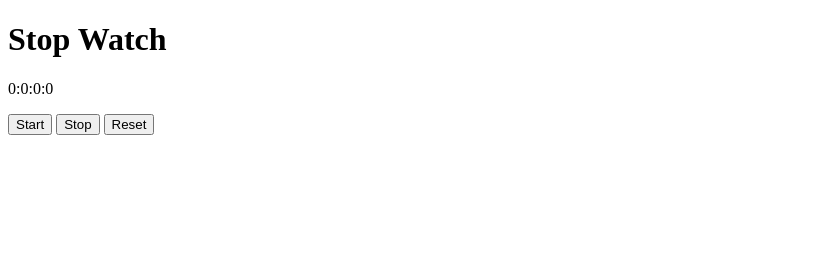
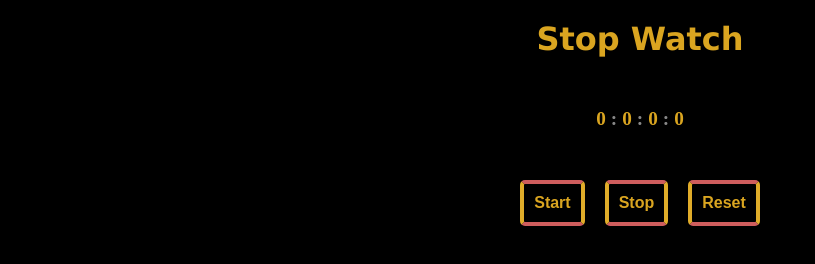
Before and after one commit to Owais-pro/stop-watch, a plain HTML site: page index.html in a window 1280 px wide. Shown: the whole page, without its empty margins (0-815 px from the left). Drawn offline with Linux system fonts and the light colour scheme.

Commit message:
completed

```diff
--- /dev/null
+++ b/index.css
@@ -0,0 +1,41 @@
+*{
+    margin: 0;
+    padding: 0;
+    box-sizing: border-box;
+}
+body{
+    background-color: black;
+    color: white;
+}
+h1{
+    text-align: center;
+    margin-block: 20px;
+    font-family:  Verdana;
+    color: goldenrod;
+}
+p{
+    text-align: center;
+    font-weight: bold;
+    font-size: larger;
+    margin-block: 50px;
+    color: rgba(255, 255, 255, 0.533)
+}
+.btn{
+    text-align: center;
+
+}
+.time{
+    padding-inline: 5px;
+    color: goldenrod;
+}
+#button{
+    padding: 10px;
+    margin-inline: 8px;
+    border-inline: 4px solid rgb(224, 172, 41);
+    border-block:  4px solid rgb(206, 93, 93);
+    border-radius: 5px;
+    font-weight: 600;
+    font-size: medium;
+    color: goldenrod;
+    background-color: black;
+}
--- a/index.html
+++ b/index.html
@@ -3,14 +3,17 @@
 <head>
     <meta charset="UTF-8">
     <meta name="viewport" content="width=device-width, initial-scale=1.0">
+    <link rel="stylesheet" href="index.css">
     <title>Stop Watch</title>
 </head>
 <body>
     <h1>Stop Watch</h1>
-    <p><span id="hour">0</span>:<span id="min">0</span>:<span id="sec">0</span>:<span id="mili">0</span></p>
-    <button onclick="startWatch()">Start</button>
-    <button onclick="StopWatch()">Stop</button>
-    <button onclick="ResetWatch()">Reset</button>
+    <p><span class="time" id="hour">0</span>:<span class="time" id="min">0</span>:<span class="time" id="sec">0</span>:<span class="time" id="mili">0</span></p>
+    <div class="btn">
+    <button id="button" onclick="startWatch()">Start</button>
+    <button id="button" onclick="StopWatch()">Stop</button>
+    <button id="button" onclick="ResetWatch()">Reset</button>
+    </div>
 
 
 
```
